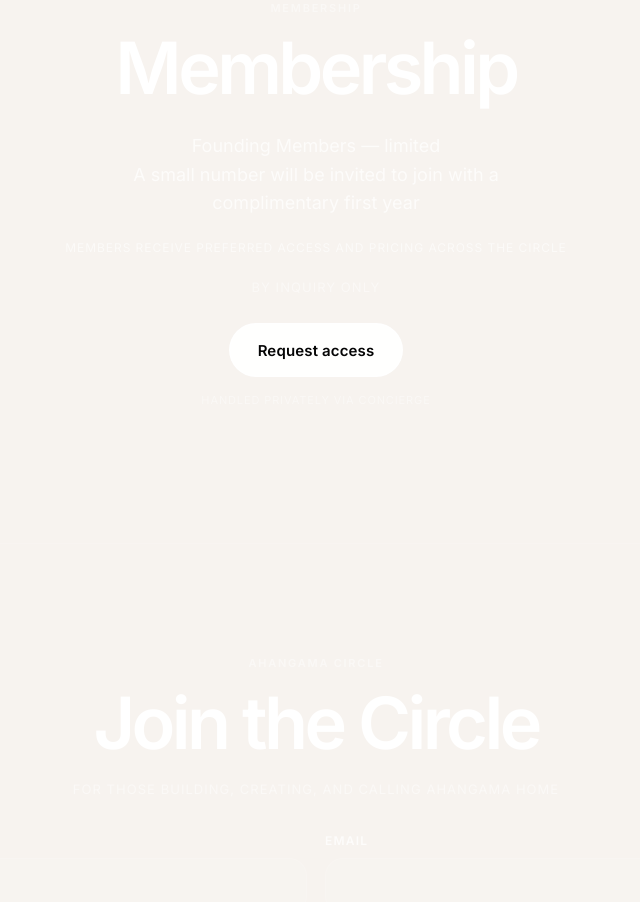
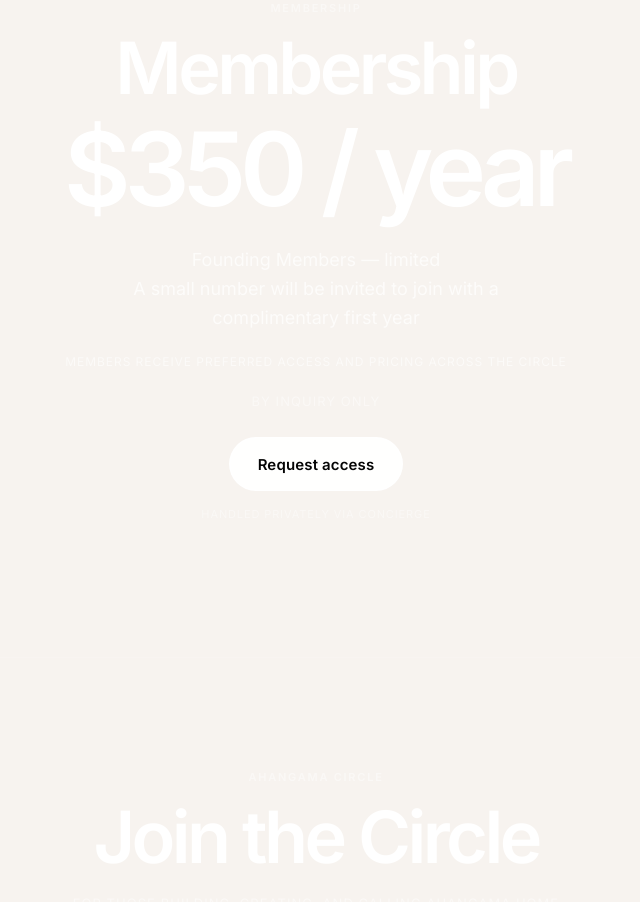
Before and after one commit to viji9898/app-ahangama-circle, a React (Vite) app: page / in a window 1280 px wide. Shown: the part 2860-3762 px from the top of the page, without its empty margins (324-964 px from the left). Built offline with nearby package versions, Linux system fonts and the light colour scheme.

Commit message:
increase-price

```diff
--- a/src/Promo.jsx
+++ b/src/Promo.jsx
@@ -404,7 +404,7 @@ export default function Promo() {
               <div className="circle-section__inner circle-section__inner--centered">
                 <p className="circle-section__eyebrow">Membership</p>
                 <h2 className="circle-section__title">Membership</h2>
-
+                <h2 className="circle-membership__price">$350 / year</h2>
                 <p className="circle-section__body circle-section__body--membership">
                   Founding Members — limited
                   <br />A small number will be invited to join with a
```
